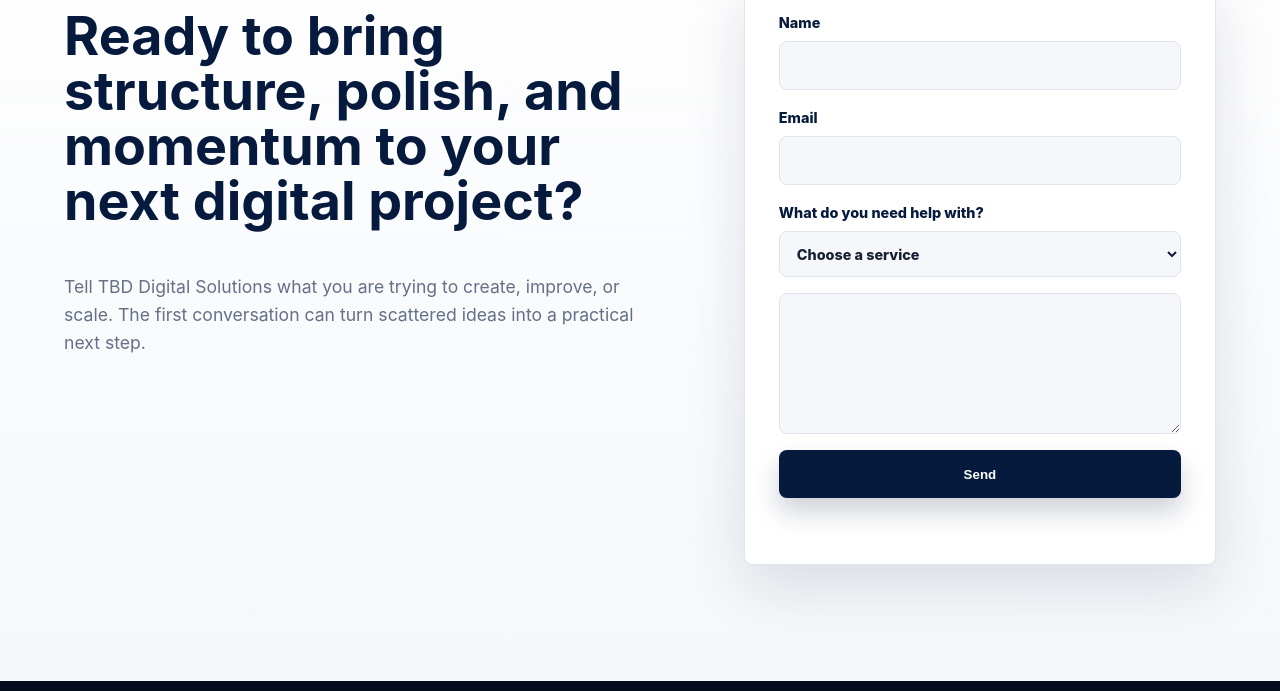
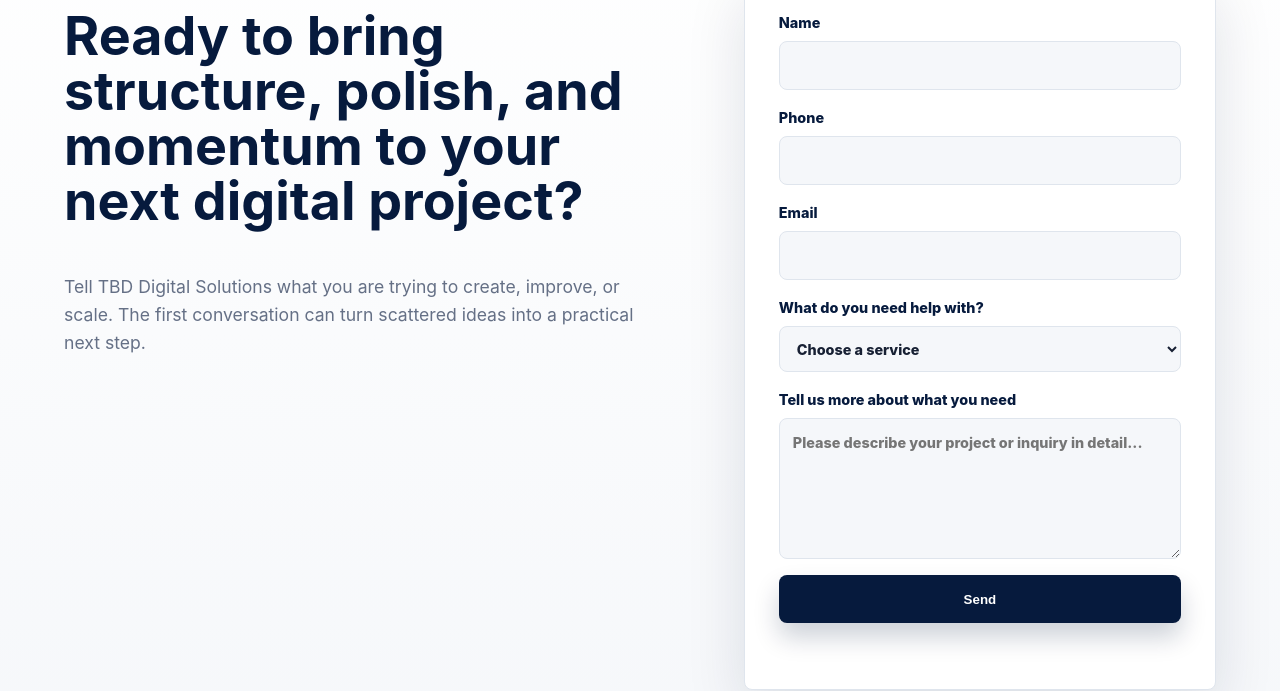
Before and after one commit to gordonchristy/TBD-Digital-Solutions, a plain HTML site: page index.html in a window 1280 px wide. Shown: the part 4175-4866 px from the top of the page. Drawn offline with Linux system fonts and the light colour scheme.

Commit message:
commit -m "Updated labels and placeholders in the contact form for better clarity and user experience." commit push

```diff
--- a/index.html
+++ b/index.html
@@ -243,6 +243,10 @@
               <input type="text" name="name" autocomplete="name" required />
             </label>
             <label>
+              Phone
+              <input type="tel" name="phone" autocomplete="tel" required />
+            </label>
+            <label>
               Email
               <input type="email" name="email" autocomplete="email" required />
             </label>
@@ -258,7 +262,8 @@
               </select>
             </label>
             <label>
-              <textarea name="message" rows="5" required></textarea>
+              Tell us more about what you need
+              <textarea name="message" rows="5" required placeholder="Please describe your project or inquiry in detail..."></textarea>
             </label>
             <button class="button primary" type="submit">Send</button>
             <p data-form-note role="status" aria-live="polite"></p>
```
